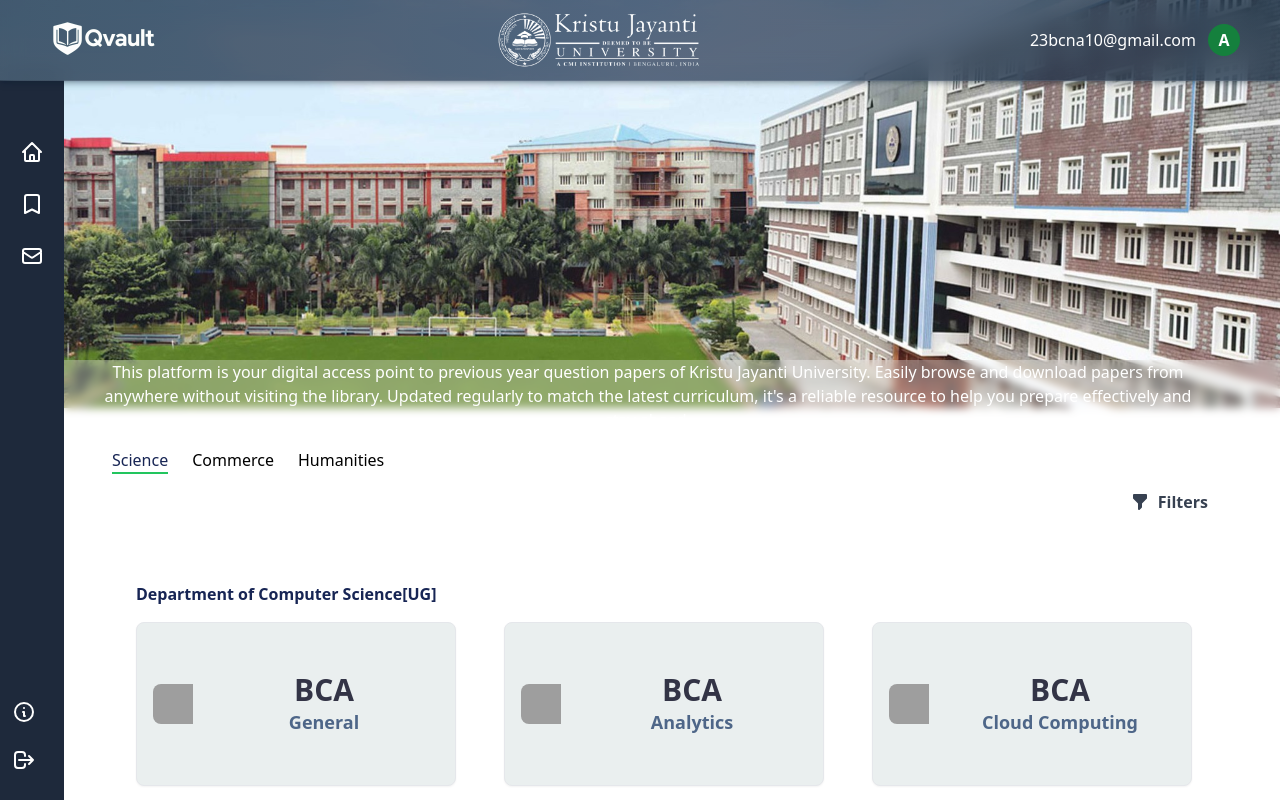
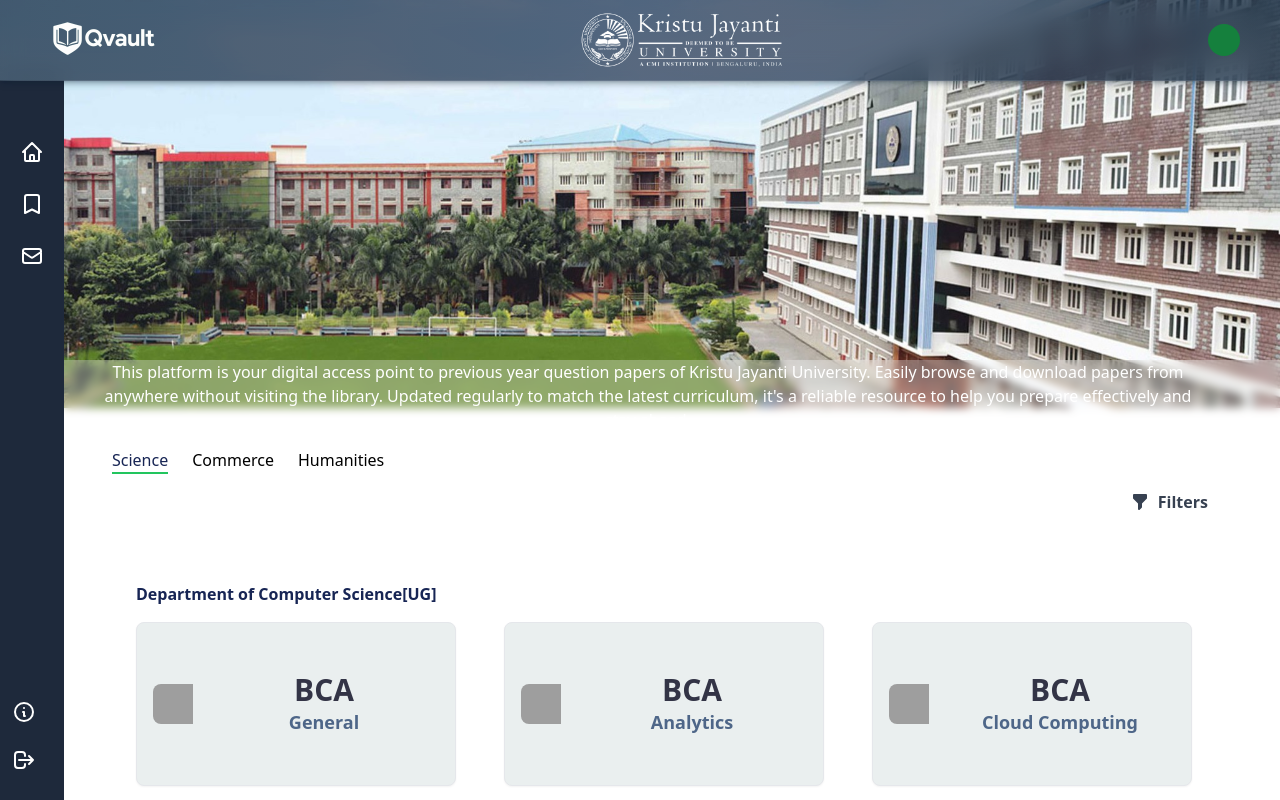
Before and after one commit to amal-k-a/QVault, an Angular app: page /student in a window 1280 px wide. Shown: the top 800 px of the page. Built offline with nearby package versions, Linux system fonts and the light colour scheme; grey boxes are pictures that could not be loaded; a web font is replaced by a local one.

Commit message:
new changes

```diff
--- a/src/app/student/student.component.html
+++ b/src/app/student/student.component.html
@@ -12,12 +12,12 @@
         <!-- Center: Image -->
         <img src="assets\Images\kju.png" class="h-14" alt="Kristu Jayanti Logo" />
         <!-- Right: Email & Avatar -->
-        <div class="flex items-center space-x-3">
-            <span class="text-white">23bcna10&#64;gmail.com</span>
-            <div class="w-8 h-8 rounded-full bg-green-700 flex items-center justify-center text-white font-semibold">
-                A
-            </div>
-        </div>
+       <div class="flex items-center space-x-3">
+  <span class="text-white">{{ userEmail }}</span>
+  <div class="w-8 h-8 rounded-full bg-green-700 flex items-center justify-center text-white font-semibold">
+    {{ userEmail.charAt(0).toUpperCase() }}
+  </div>
+</div>
     </nav>
 
     <div class="flex pt-20 h-screen overflow-hidden absolute">
--- a/src/app/student/student.component.ts
+++ b/src/app/student/student.component.ts
@@ -38,17 +38,21 @@ export class StudentComponent {
 
   filteredCourses: Course[] = this.allCourses;
   departments: string[] = ['All Departments', 'Computer Science', 'Life Science', 'Forensic Science'];
-  courses: {value: string, display: string}[] = [];
+  courses: { value: string, display: string }[] = [];
   selectedDepartment: string = 'All Departments';
   selectedCourse: string = 'All Courses';
 
+  // ✅ User email from sessionStorage
+  userEmail: string = '';
+
   constructor(private router: Router) {
+    this.userEmail = sessionStorage.getItem('email') || '';
     this.updateCourseOptions();
   }
 
   updateCourseOptions(): void {
     if (this.selectedDepartment === 'All Departments') {
-      this.courses = [{value: 'All Courses', display: 'All Courses'}];
+      this.courses = [{ value: 'All Courses', display: 'All Courses' }];
     } else {
       const deptCourses = this.allCourses
         .filter(course => course.department === this.selectedDepartment)
@@ -58,7 +62,7 @@ export class StudentComponent {
         }));
 
       this.courses = [
-        {value: 'All Courses', display: 'All Courses'},
+        { value: 'All Courses', display: 'All Courses' },
         ...deptCourses
       ];
     }
@@ -68,9 +72,9 @@ export class StudentComponent {
   applyFilters(): void {
     this.filteredCourses = this.allCourses.filter(course => {
       const departmentMatch = this.selectedDepartment === 'All Departments' ||
-                            course.department === this.selectedDepartment;
+                              course.department === this.selectedDepartment;
       const courseMatch = this.selectedCourse === 'All Courses' ||
-                         course.displayName === this.selectedCourse;
+                          course.displayName === this.selectedCourse;
       return departmentMatch && courseMatch;
     });
   }
```
